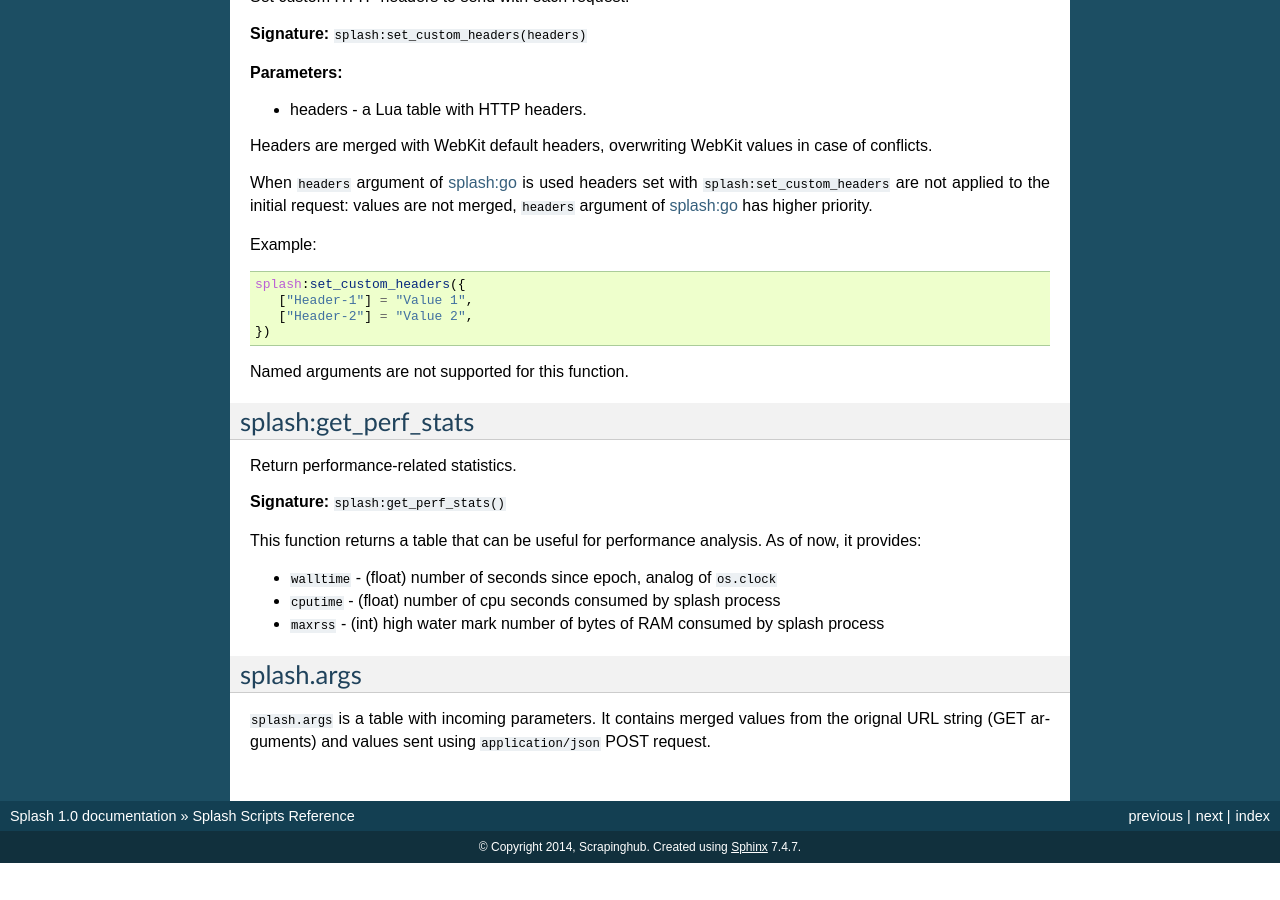
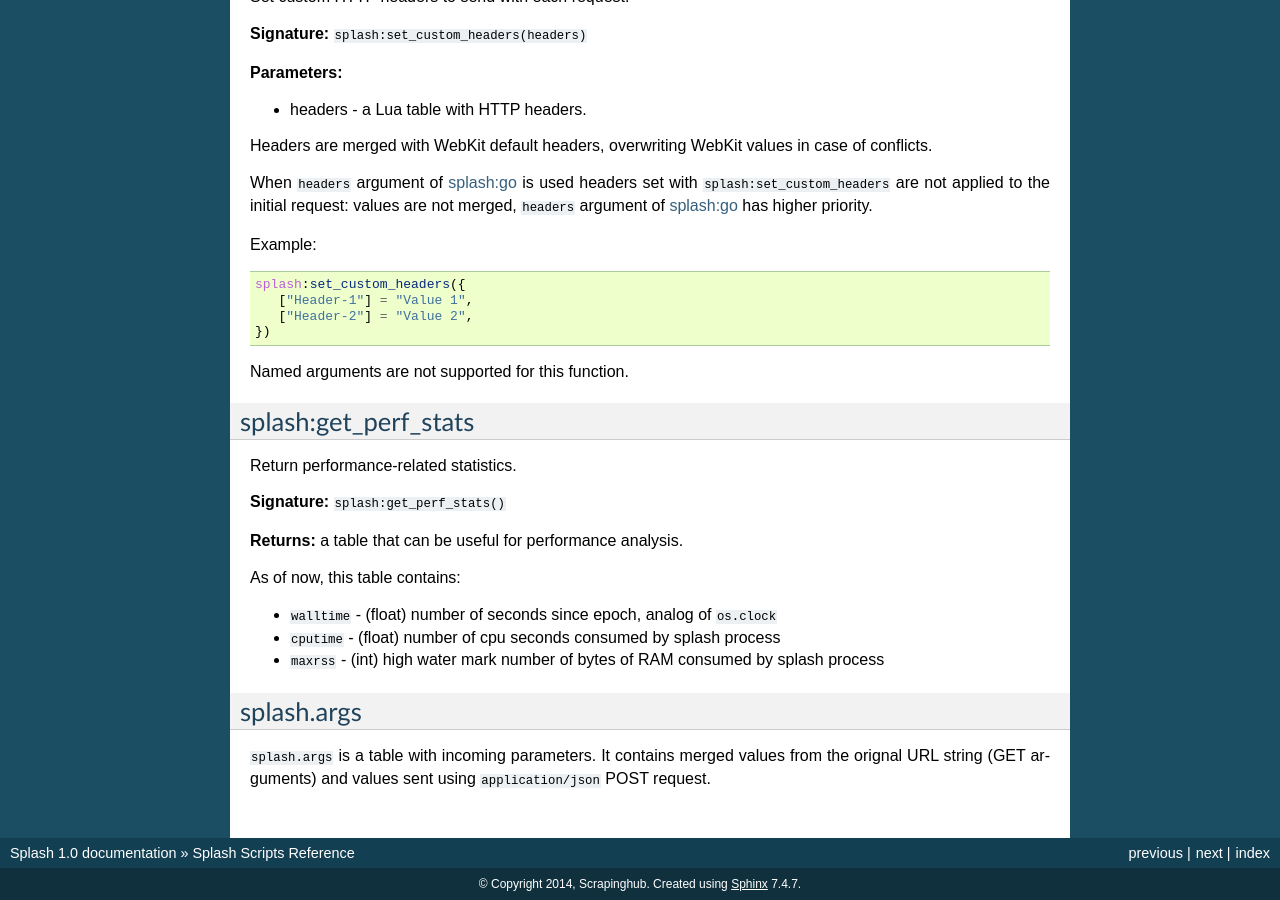
Before and after one commit to scrapinghub/splash, a Sphinx documentation site: the page built from docs/scripting-ref.rst, in a window 1280 px wide and 900 px high, scrolled down 13405 px. Built offline with Sphinx 7.4.7, drawn with Linux system fonts in a browser that asks for light colours; before the commit the page ends 14268 px from its top, so only the background shows below that.

Commit message:
Minor doc fix

```diff
--- a/docs/scripting-ref.rst
+++ b/docs/scripting-ref.rst
@@ -934,8 +934,9 @@ Return performance-related statistics.
 
 **Signature:** ``splash:get_perf_stats()``
 
-This function returns a table that can be useful for performance analysis.  As
-of now, it provides:
+**Returns:** a table that can be useful for performance analysis.
+
+As of now, this table contains:
 
 * ``walltime`` - (float) number of seconds since epoch, analog of ``os.clock``
 * ``cputime`` - (float) number of cpu seconds consumed by splash process
```
